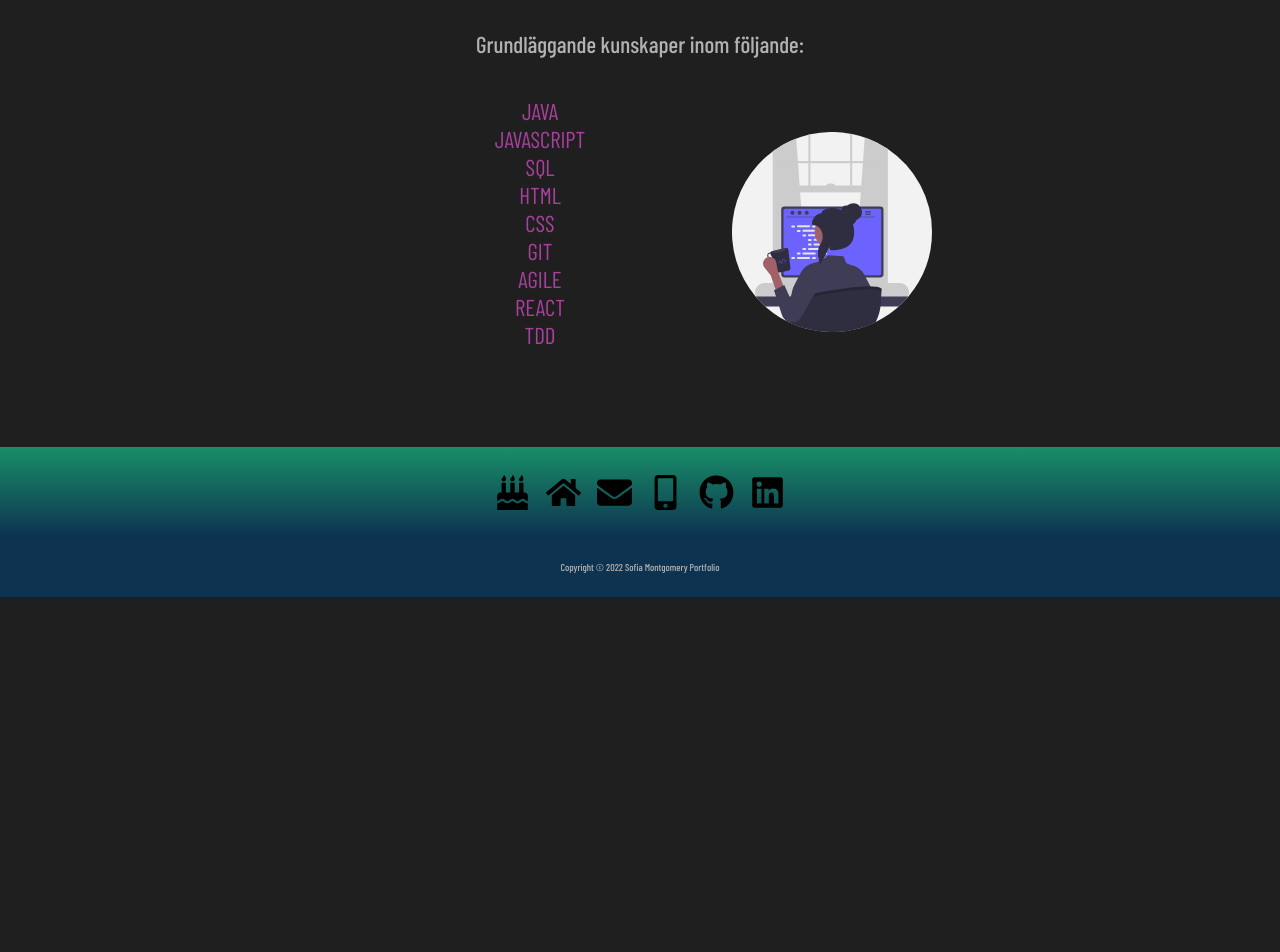
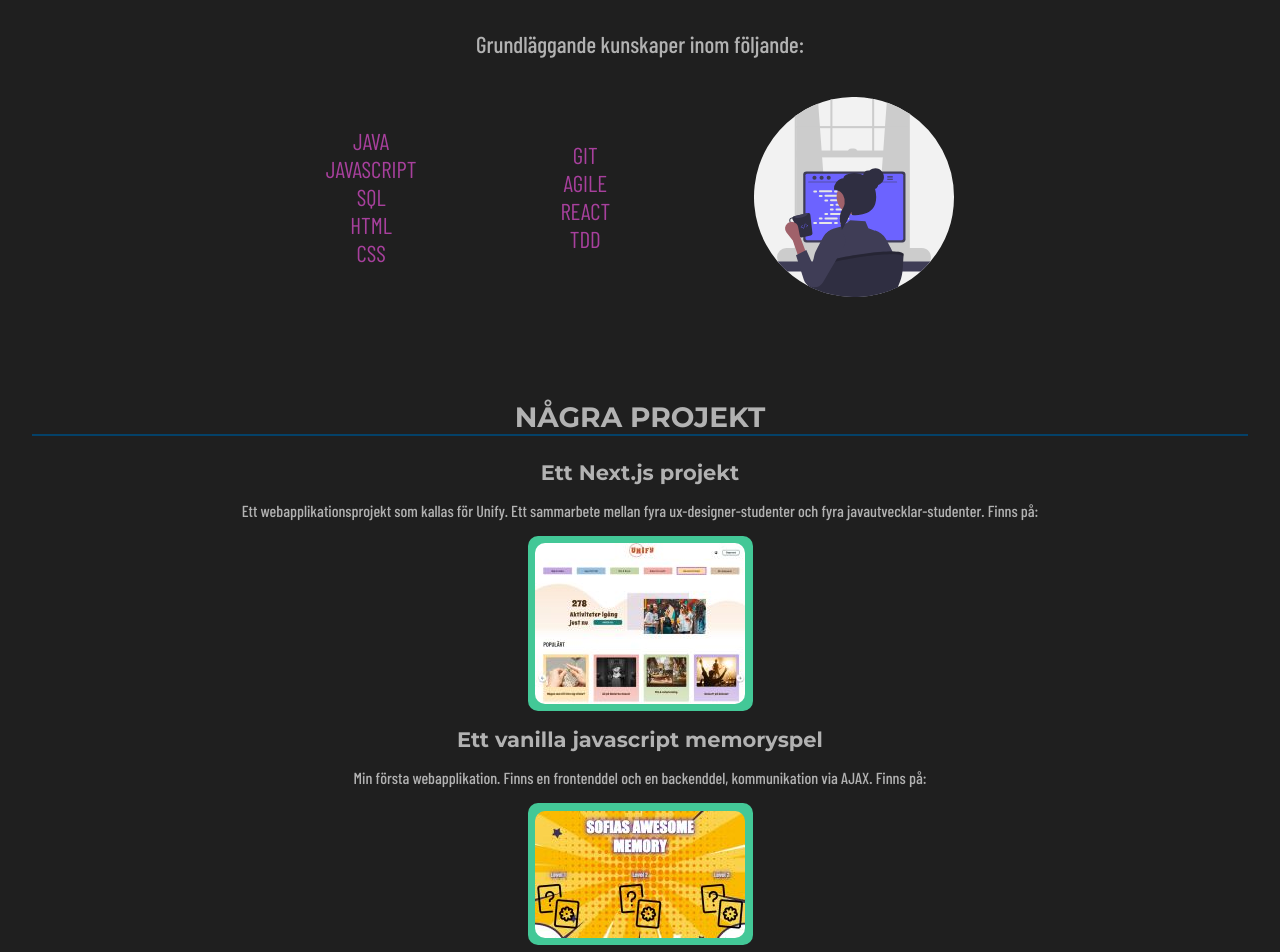
Before and after one commit to fiamont/portfolio, a Next.js app: page /kompetenser in a window 1280 px wide. Shown: the part 140-1092 px from the top of the page. Before the commit the page ends 800 px from the top, so only its background shows below. Built offline with nearby package versions, Linux system fonts and the light colour scheme; a web font is replaced by a local one.

Commit message:
edit skills

```diff
--- a/components/Skills.jsx
+++ b/components/Skills.jsx
@@ -16,6 +16,10 @@ const Skills = () => {
             <li key="sql">SQL</li>
             <li key="html">HTML</li>
             <li key="css">CSS</li>
+          </ul>
+        </div>
+        <div className={style.List}>
+          <ul>
             <li key="git">GIT</li>
             <li key="agile">AGILE</li>
             <li key="react">REACT</li>
@@ -25,7 +29,7 @@ const Skills = () => {
         <Image
           className={style.Codegirl}
           src={Codegirl}
-          alt="dual"
+          alt="codegirl"
           width={200}
           height={200}
         />
--- /dev/null
+++ b/components/SkillsExample.jsx
@@ -0,0 +1,52 @@
+import React from "react";
+import Link from "next/link";
+import style from "../styles/SkillsExample.module.css";
+import Image from "next/image";
+import AwesomeMemory from "../public/awesomeMemoryBilden.jpg";
+import Unify from "../public/unifyBild.jpg";
+
+function SkillsExample() {
+  return (
+    <div className={style.container}>
+      <div className={style.project}>
+        <h2 className={style.rubrik}>Ett Next.js projekt</h2>
+        <p className={style.text}>
+          Ett webapplikationsprojekt som kallas för Unify. Ett sammarbete mellan
+          fyra ux-designer-studenter och fyra javautvecklar-studenter. Finns på:
+        </p>
+        <div className={style.LinkUnify}>
+          <Link href="https://unify-sti.vercel.app/" passHref>
+            <Image
+              className={style.Unify}
+              src={Unify}
+              alt="unify"
+              width={210}
+              height={161}
+            />
+          </Link>
+        </div>
+      </div>
+      <div className={style.project}>
+        <h2 className={style.rubrik}>Ett vanilla javascript memoryspel</h2>
+        <p className={style.text}>
+          Min första webapplikation. Finns en frontenddel och en backenddel,
+          kommunikation via AJAX. Finns på:
+        </p>
+        <div className={style.LinkMemory}>
+          <Link href="http://fiamont-frontend.herokuapp.com/" passHref>
+            <Image
+              className={style.Memory}
+              src={AwesomeMemory}
+              alt="Memory"
+              width={210}
+              height={127}
+            />
+          </Link>
+        </div>
+      </div>
+      <p></p>
+    </div>
+  );
+}
+
+export default SkillsExample;
--- a/pages/kompetenser.jsx
+++ b/pages/kompetenser.jsx
@@ -3,6 +3,7 @@ import Skills from "../components/Skills";
 import PageHeader from "../components/Pageheader";
 import Head from "next/head";
 import styles from "../styles/Home.module.css";
+import SkillsExample from "../components/SkillsExample";
 
 function Kompetenser() {
   return (
@@ -13,6 +14,8 @@ function Kompetenser() {
       <main className={styles.main}>
         <PageHeader title={"Kompetenser"} />
         <Skills />
+        <PageHeader title={"Några projekt"} />
+        <SkillsExample />
       </main>
     </div>
   );
--- a/styles/Skills.module.css
+++ b/styles/Skills.module.css
@@ -6,21 +6,23 @@
   display: flex;
   justify-content: center;
   align-items: center;
-  margin-left: 20%;
-  margin-right: 20%;
+  gap: 9rem;
+  flex-wrap: wrap;
+  padding: 1rem;
+  padding-bottom: 0;
+}
+
+.List {
+  padding: 0;
+  /* flex-basis: 50%;
+  border-radius: 3px;
+  margin-bottom: 2px;
+  padding-top: 0; */
 }
 
 .List ul {
   list-style-type: none;
   padding: 0;
-}
-
-.List {
-  flex-basis: 50%;
-  border-radius: 3px;
-  margin-bottom: 2px;
-  padding: 1rem;
-  padding-top: 0;
 }
 
 .List li {
@@ -41,6 +43,6 @@
 
 @media screen and (max-width: 600px) {
   .Container {
-    flex-direction: column;
+    gap: 2rem;
   }
 }
--- /dev/null
+++ b/styles/SkillsExample.module.css
@@ -0,0 +1,49 @@
+.container {
+  display: flex;
+  flex-direction: column;
+  justify-content: center;
+  text-align: center;
+}
+.project {
+  display: flex;
+  flex-direction: column;
+  justify-content: center;
+  align-items: center;
+}
+
+.rubrik,
+.text {
+  padding: 1rem;
+  margin: 0;
+}
+
+.text {
+  padding-top: 0;
+}
+
+.Unify,
+.Memory {
+  cursor: pointer;
+  border-radius: 10px;
+}
+
+.LinkMemory,
+.LinkUnify {
+  display: flex;
+  justify-content: center;
+  align-items: center;
+  width: 225px;
+  height: 142px;
+  background-color: rgb(67, 200, 151);
+  border-radius: 10px;
+}
+
+.LinkUnify {
+  height: 175px;
+}
+
+@media screen and (max-width: 600px) {
+  .Container {
+    flex-direction: column;
+  }
+}
```
Also changed, not shown: public/awesomeMemoryBilden.jpg (added), public/unifyBild.jpg (added).
